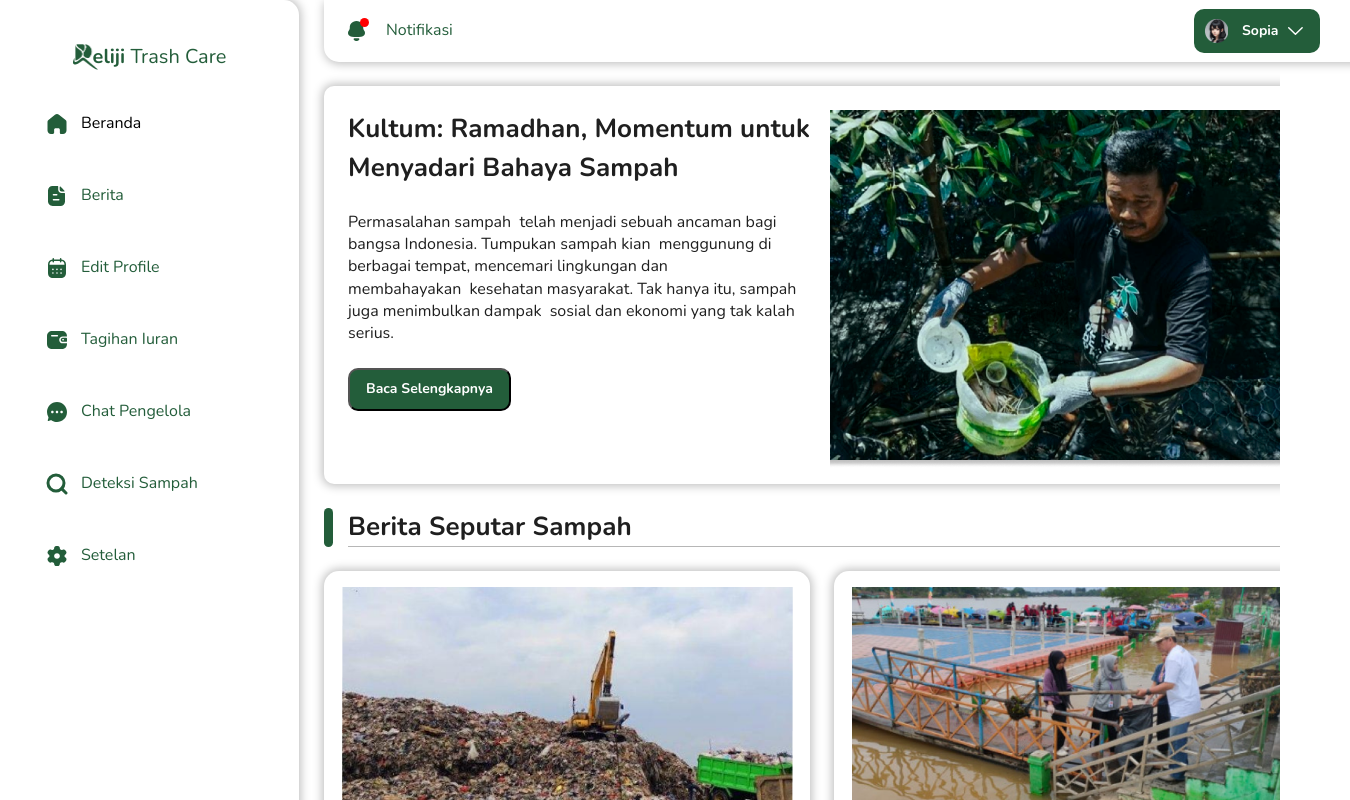
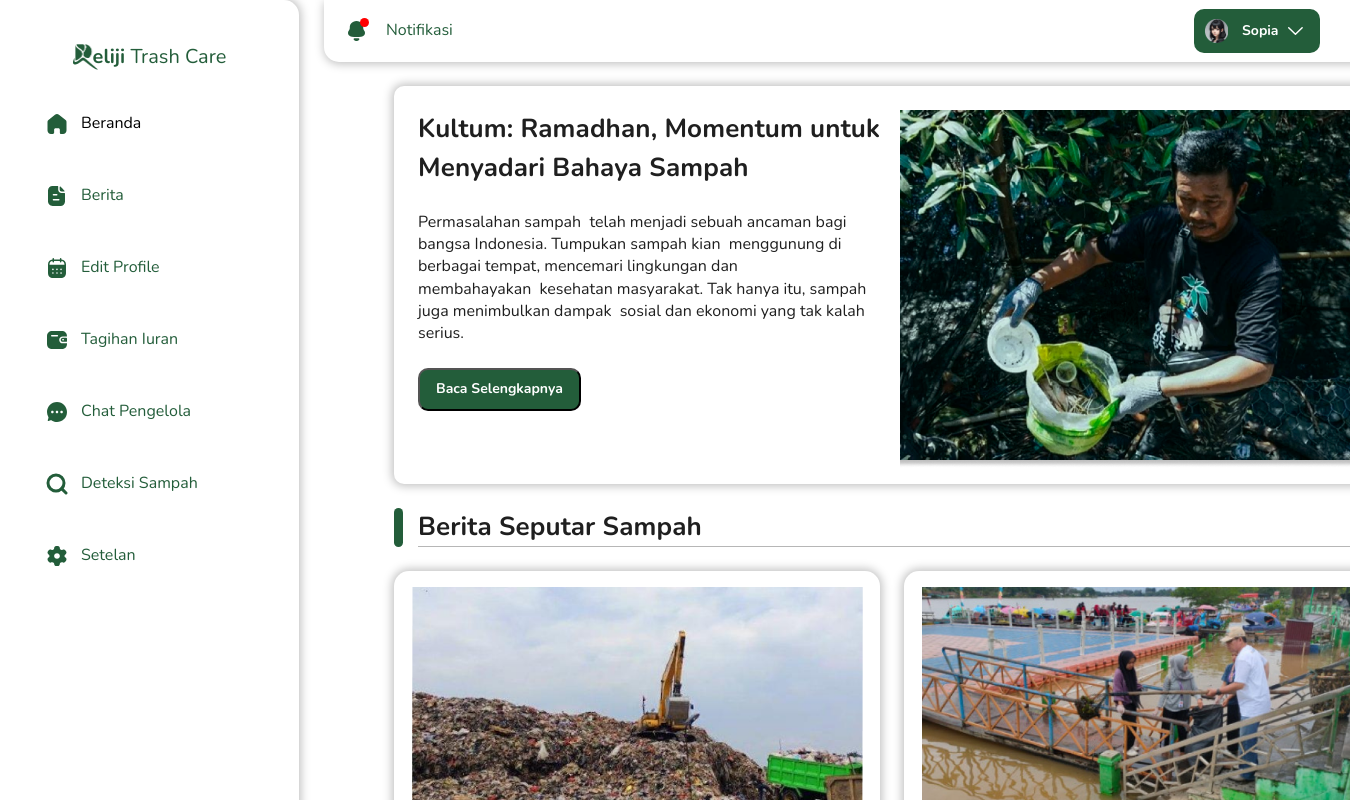
Before and after one commit to Reliji-Trash-Care/Front-End, a React (Vite) app: page /beritauser in a window 1280 px wide. Shown: the top 800 px of the page, 1350 px wide, since content can reach past the window. Built offline with nearby package versions, Linux system fonts and the light colour scheme.

Commit message:
update router in NavbarGuest

```diff
--- a/src/app.jsx
+++ b/src/app.jsx
@@ -1,4 +1,5 @@
 import { BrowserRouter as Router, Routes, Route} from 'react-router-dom'
+import { SideBarWrapper } from './components/SideBarWrapper/SideBarWrapper';
 import React from 'react'
 import { LandingPage } from './screens/LandingPage'
 import { TentangKami } from './screens/TentangKami/TentangKami'
@@ -27,6 +28,8 @@ import { DeteksiAdmin } from "./screens/DeteksiAdmin/DeteksiAdmin";
 const App = () => {
   return (
     <Router>
+      <div className="flex">
+        <SideBarWrapper />
     <Routes>
     <Route path='/' element={<LandingPage/>} />
     <Route path='/tentangkami' element={<TentangKami/>} />
@@ -52,6 +55,7 @@ const App = () => {
     <Route path='/chatpengelolaadmin' element={<ChatPengelolaAdmin/>} />
     <Route path='/deteksiadmin' element={<DeteksiAdmin/>} />
     </Routes>
+    </div>
     </Router>
   )
 }
--- a/src/components/NavbarGuest/NavbarGuest.jsx
+++ b/src/components/NavbarGuest/NavbarGuest.jsx
@@ -1,20 +1,12 @@
-/*
-We're constantly improving the code you see.
-Please share your feedback here: https://form.asana.com/?k=uvp-HPgd3_hyoXRBw1IcNg&d=1152665201300829
-*/
-
 import PropTypes from "prop-types";
 import React from "react";
+import { Link } from 'react-router-dom';
 import { Daftar } from "../Daftar";
 import { LogoPlaceholder } from "../LogoPlaceholder";
 import { Masuk } from "../Masuk";
 import { MenuItem } from "../MenuItem";
-// import imGe from "../../../static/img/group-7.png"
-// import gmBa from "../../assets/group-7.png"
 
-
-export const NavbarGuest = ({ className, logoPlaceholderGroup = "" , menuItemDivClassName }) => {
-
+export const NavbarGuest = ({ className, logoPlaceholderGroup = "", menuItemDivClassName = "!text-primary-2" }) => {
   return (
     <div
       className={`flex w-[1440px] items-start justify-between px-[120px] py-[10px] relative bg-white rounded-[0px_0px_15px_15px] shadow-[0px_2px_10px_#00000040] backdrop-blur-[25px] backdrop-brightness-[100%] [-webkit-backdrop-filter:blur(25px)_brightness(100%)] ${className}`}
@@ -27,30 +19,47 @@ export const NavbarGuest = ({ className, logoPlaceholderGroup = "" , menuItemDiv
           groupClassName="!h-[25.37px] !w-[25.43px]"
         />
         <div className="inline-flex items-center gap-[5px] relative flex-[0_0_auto]">
+          <Link to="/" className="!flex-[0_0_auto]">
             <MenuItem
               className="!flex-[0_0_auto]"
               divClassName={menuItemDivClassName}
               property1="default"
               text="Beranda"
             />
-
+          </Link>
+          <Link to="/tentangkami" className="!flex-[0_0_auto]">
             <MenuItem
               className="!flex-[0_0_auto]"
-            divClassName="!text-primary-2"
+              divClassName={menuItemDivClassName}
               property1="default"
               text="Tentang Kami"
-            // href="/tentangkami"
-            // target="_blank"
-            // component="a"
-            // onClick={handleCase}
             />
-          <MenuItem className="!flex-[0_0_auto]" divClassName="!text-primary-2" property1="default" text="Layanan" />
-          <MenuItem className="!flex-[0_0_auto]" divClassName="!text-primary-2" property1="default" text="Berita" />
+          </Link>
+          <Link to="/layanan" className="!flex-[0_0_auto]">
+            <MenuItem
+              className="!flex-[0_0_auto]"
+              divClassName={menuItemDivClassName}
+              property1="default"
+              text="Layanan"
+            />
+          </Link>
+          <Link to="/beritaguest" className="!flex-[0_0_auto]">
+            <MenuItem
+              className="!flex-[0_0_auto]"
+              divClassName={menuItemDivClassName}
+              property1="default"
+              text="Berita"
+            />
+          </Link>
         </div>
       </div>
       <div className="inline-flex items-start gap-[10px] relative flex-[0_0_auto]">
+        <Link to="/login" className="!flex-[0_0_auto]">
           <Masuk className="!flex-[0_0_auto]" property1="default" />
+        </Link>
+        <Link to="/signup" className="!flex-[0_0_auto]">
           <Daftar className="!flex-[0_0_auto]" property1="default" />
+        </Link>
       </div>
     </div>
   );
--- a/src/components/SideBarWrapper/SideBarWrapper.jsx
+++ b/src/components/SideBarWrapper/SideBarWrapper.jsx
@@ -1,10 +1,6 @@
-/*
-We're constantly improving the code you see.
-Please share your feedback here: https://form.asana.com/?k=uvp-HPgd3_hyoXRBw1IcNg&d=1152665201300829
-*/
-
 import PropTypes from "prop-types";
 import React from "react";
+import { Link } from "react-router-dom";
 import { Berita } from "../Berita";
 import { Chat } from "../Chat";
 import { Deteksi } from "../Deteksi";
@@ -19,7 +15,12 @@ export const SideBarWrapper = ({
   logoPlaceholderGroup = "../../../static/img/group-7-1.png",
   sideBarDivClassName,
   sideBarPropertyDefaultClassName,
+  history, // tambahkan history dari react-router
 }) => {
+  const navigateTo = (path) => {
+    history.push(path);
+  };
+
   return (
     <div
       className={`inline-flex flex-col h-[1024px] gap-[36px] px-[35px] py-[44px] rounded-[0px_15px_15px_0px] overflow-hidden shadow-drop-shadow-2 items-center relative bg-primary-1 ${className}`}
@@ -35,28 +36,48 @@ export const SideBarWrapper = ({
         divClassName={sideBarDivClassName}
         home="../../../static/img/home-2.svg"
         property1="default"
+        onClick={() => navigateTo("/home")} // navigasi ke halaman home
       />
       <Berita
         className="!flex-[0_0_auto]"
         divClassName="!text-primary-2"
         paper="../../../static/img/paper-2.svg"
         property1="default"
+        onClick={() => navigateTo("/beritauser")} // navigasi ke halaman beritauser
       />
       <Jadwal
         calendar="../../../static/img/calendar-4.svg"
         className="!flex-[0_0_auto]"
         divClassName="!text-primary-2"
         property1="default"
+        onClick={() => navigateTo("/jadwalsampahadmin")} // navigasi ke halaman jadwalsampahadmin
       />
       <Tagihan
         className="!flex-[0_0_auto]"
         divClassName="!text-primary-2"
         property1="default"
         wallet="../../../static/img/wallet-2.svg"
+        onClick={() => navigateTo("/tagihanadmin")} // navigasi ke halaman tagihanadmin
       />
-      <Chat chat="../../../static/img/chat-2.svg" className="!flex-[0_0_auto]" divClassName="!text-primary-2" property1="default" />
-      <Deteksi className="!flex-[0_0_auto]" deteksi="../../../static/img/deteksi-2.svg" property1="default" />
-      <Setelan className="!flex-[0_0_auto]" property1="default" setting="../../../static/img/setting-2.svg" />
+      <Chat
+        chat="../../../static/img/chat-2.svg"
+        className="!flex-[0_0_auto]"
+        divClassName="!text-primary-2"
+        property1="default"
+        onClick={() => navigateTo("/chatpengelolaadmin")} // navigasi ke halaman chatpengelolaadmin
+      />
+      <Deteksi
+        className="!flex-[0_0_auto]"
+        deteksi="../../../static/img/deteksi-2.svg"
+        property1="default"
+        onClick={() => navigateTo("/deteksiadmin")} // navigasi ke halaman deteksiadmin
+      />
+      <Setelan
+        className="!flex-[0_0_auto]"
+        property1="default"
+        setting="../../../static/img/setting-2.svg"
+        onClick={() => navigateTo("/setelanprofil")} // navigasi ke halaman setelanprofil
+      />
     </div>
   );
 };
--- a/src/components/SubJudulFix/SubJudulFix.jsx
+++ b/src/components/SubJudulFix/SubJudulFix.jsx
@@ -1,8 +1,3 @@
-/*
-We're constantly improving the code you see.
-Please share your feedback here: https://form.asana.com/?k=uvp-HPgd3_hyoXRBw1IcNg&d=1152665201300829
-*/
-
 import PropTypes from "prop-types";
 import React from "react";
 
--- a/src/components/TextField/TextField.jsx
+++ b/src/components/TextField/TextField.jsx
@@ -1,8 +1,3 @@
-/*
-We're constantly improving the code you see.
-Please share your feedback here: https://form.asana.com/?k=uvp-HPgd3_hyoXRBw1IcNg&d=1152665201300829
-*/
-
 import PropTypes from "prop-types";
 import React from "react";
 import { AlertCircle5 } from "../../icons/AlertCircle5";
--- a/src/screens/Login/Login.jsx
+++ b/src/screens/Login/Login.jsx
@@ -1,4 +1,4 @@
-import React from "react";
+import React, { useState } from "react";
 import { Button } from "../../components/Button";
 import { NavbarGuest } from "../../components/NavbarGuest";
 import { StateDefaultChangeWrapper } from "../../components/StateDefaultChangeWrapper";
@@ -7,6 +7,9 @@ import { CheckboxFalse } from "../../icons/CheckboxFalse";
 import { EyeOff } from "../../icons/EyeOff";
 
 export const Login = () => {
+  const [email, setEmail] = useState("");
+  const [password, setPassword] = useState("");
+
   return (
     <div className="bg-white flex flex-row justify-center w-full">
       <div className="bg-primary-1 overflow-hidden w-[1440px] h-[1024px] relative">
@@ -30,7 +33,8 @@ export const Login = () => {
             <div className="flex flex-col w-[486px] items-start gap-[24px] relative flex-[0_0_auto] mr-[-1.99px]">
               <TextField
                 className="!w-[486px]"
-                input=""
+                input={email}
+                onChange={(e) => setEmail(e.target.value)}
                 inputTextClassName="!tracking-[var(--body-1-regular-letter-spacing)] !text-[length:var(--body-1-regular-font-size)] !whitespace-nowrap ![font-style:var(--body-1-regular-font-style)] !font-[number:var(--body-1-regular-font-weight)] !font-body-1-regular !leading-[var(--body-1-regular-line-height)]"
                 label="E-mail"
                 labelTextClassName="!bg-primary-1"
@@ -45,9 +49,10 @@ export const Login = () => {
               />
               <TextField
                 className="!w-[486px]"
+                input={password}
+                onChange={(e) => setPassword(e.target.value)}
                 divClassName="!text-t !tracking-[var(--body-2-regular-letter-spacing)] !text-[length:var(--body-2-regular-font-size)] !whitespace-nowrap ![font-style:var(--body-2-regular-font-style)] !font-[number:var(--body-2-regular-font-weight)] !font-body-2-regular !leading-[var(--body-2-regular-line-height)]"
                 icon={<EyeOff className="!relative !w-[24px] !h-[24px]" color="#313131" />}
-                input=""
                 inputTextClassNameOverride="!tracking-[var(--body-1-regular-letter-spacing)] !text-[length:var(--body-1-regular-font-size)] !whitespace-nowrap ![font-style:var(--body-1-regular-font-style)] !font-[number:var(--body-1-regular-font-weight)] !font-body-1-regular !leading-[var(--body-1-regular-line-height)]"
                 label="Password"
                 labelTextWrapperClassName="!bg-primary-1"
--- a/src/screens/SetelanNotifikasi/SetelanNotifikasi.jsx
+++ b/src/screens/SetelanNotifikasi/SetelanNotifikasi.jsx
@@ -58,8 +58,8 @@ export const SetelanNotifikasi = () => {
         <SideBarWrapper
           chatText="Chat"
           className="!fixed !left-px !top-0"
-          deteksiDeteksi="/img/deteksi-3.svg"
-          logoPlaceholderGroup="/img/group-7-2.png"
+          deteksiDeteksi="../../../static/img/deteksi-3.svg"
+          logoPlaceholderGroup="../../../static/img/group-7-2.png"
           setelanDivClassName="!tracking-[0] !text-[16px] ![font-style:unset] !font-bold ![font-family:'Nunito',Helvetica] !leading-[22.4px]"
           setelanPropertyDefaultClassName="!flex-[0_0_auto] !bg-secondary-1"
           sideBarDivClassName="!text-primary-2 !tracking-[0] !text-[16px] ![font-style:unset] !font-normal ![font-family:'Nunito',Helvetica] !leading-[22.4px]"
@@ -67,8 +67,8 @@ export const SetelanNotifikasi = () => {
         />
         <NavbarUserFitur
           className="!fixed !left-[324px] !top-0"
-          profilArrowDown="/img/arrow-down-2-3.svg"
-          profilOpenartImage="/img/openart-image-nfswrdqc-1711466557108-raw-2-3.png"
+          profilArrowDown="../../../static/img/arrow-down-2-3.svg"
+          profilOpenartImage="../../../static/img/openart-image-nfswrdqc-1711466557108-raw-2-3.png"
           profilText="Admin"
         />
       </div>
```
Lines whose indentation alone changed are shown as unchanged.
